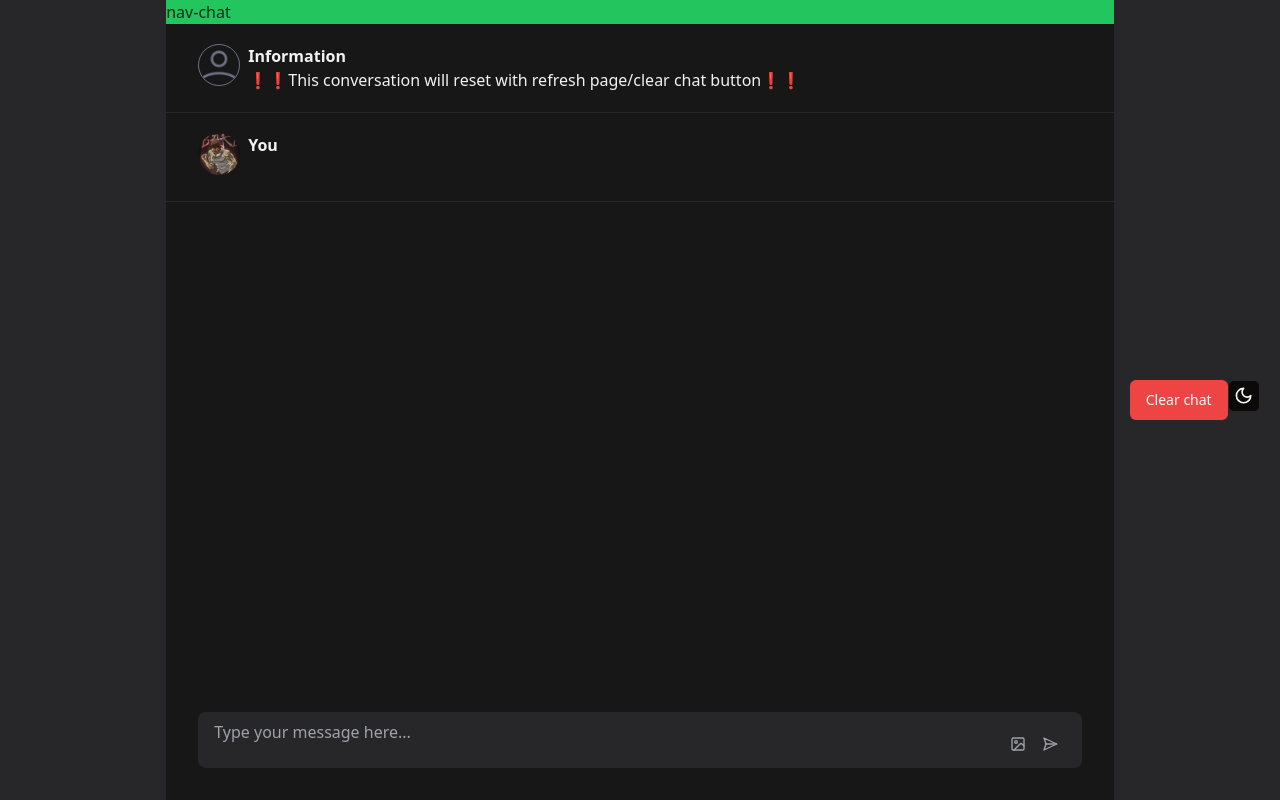
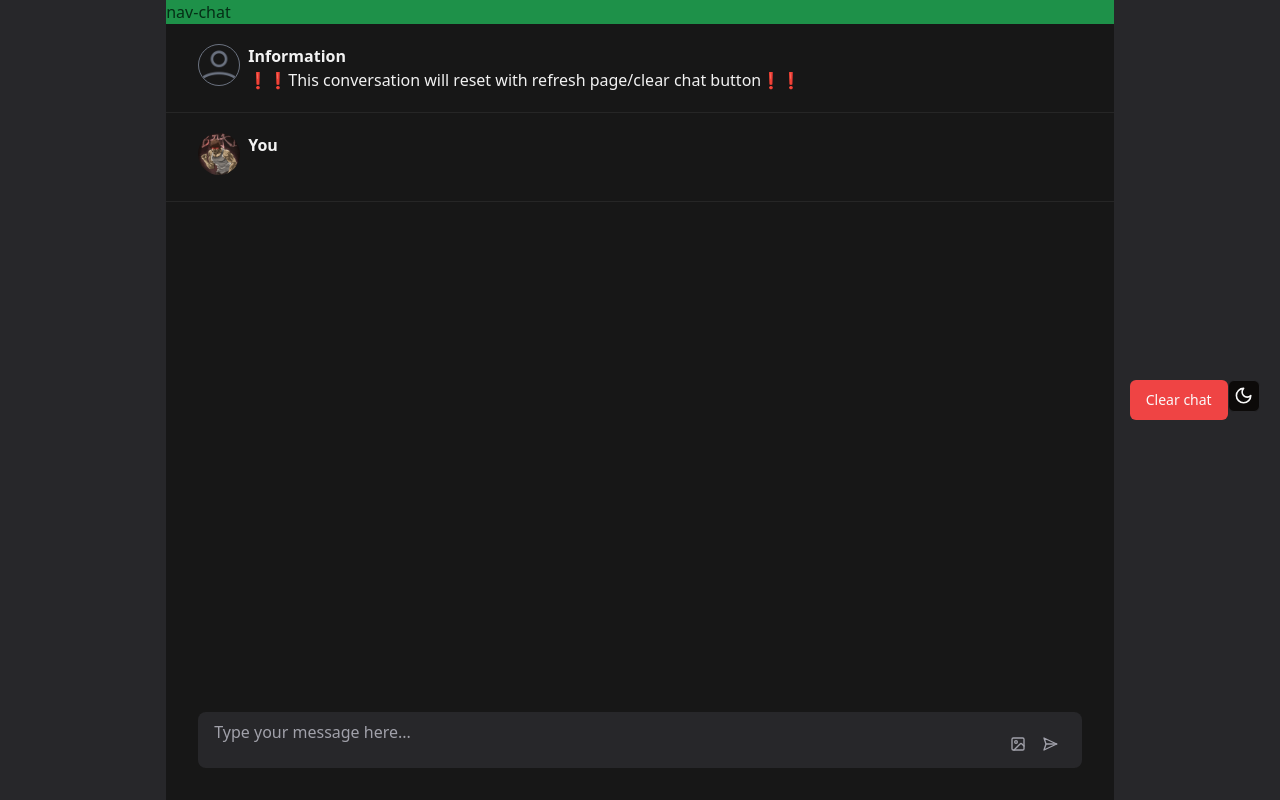
Before and after one commit to muhamaddigdaya/disposable-chat, a Next.js app: page / in a window 1280 px wide. Built offline with nearby package versions, Linux system fonts and the light colour scheme.

Commit message:
pinned styling

```diff
--- a/src/app/components/ui/Pinned.tsx
+++ b/src/app/components/ui/Pinned.tsx
@@ -4,7 +4,7 @@ type Props = {}
 
 const Pinned = (props: Props) => {
     return (
-        <div className=' w-full bg-primary text-primary-foreground'>nav-chat</div>
+        <div className=' w-full bg-primary/70 hover:bg-primary cursor-pointer text-primary-foreground'>nav-chat</div>
     )
 }
 
```
